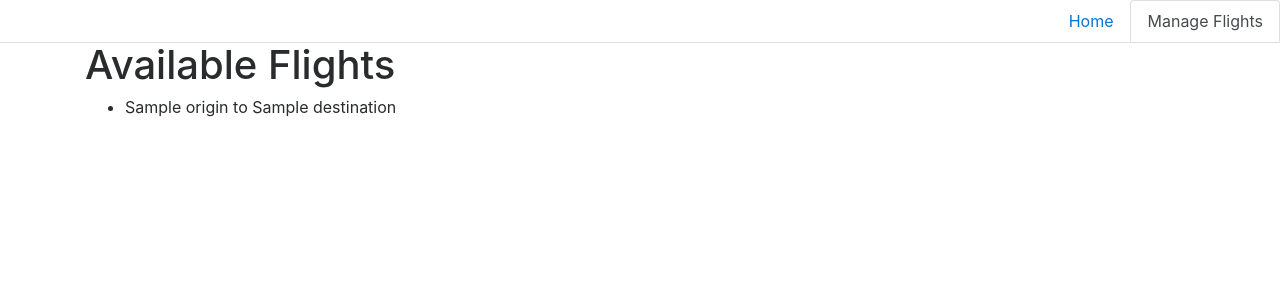
After one commit to timliuGH/airline_database, a Flask app: template templates/manage.html in a window 1280 px wide. The commit adds this page. Shown: the top 300 px of the page. Run offline with Flask 2, Linux system fonts and the light colour scheme; the template is opened without the code that fills it: most values are stand-ins (such as "Sample title", 1, 10 or a date in 2020); some libraries are stand-ins or nearby versions.

Commit message:
Add manage.html

```diff
--- a/templates/layout.html
+++ b/templates/layout.html
@@ -7,7 +7,7 @@
     <body>
         <nav class="nav nav-tabs justify-content-end">
             <a class="nav-link {% block active_home %}{% endblock %}" href="{{ url_for('index') }}">Home</a>
-            <a class="nav-link {% block active_manage %}{% endblock %}" href="#">Manage Flights</a>
+            <a class="nav-link {% block active_manage %}{% endblock %}" href="{{ url_for('manage') }}">Manage Flights</a>
         </nav>
 
         <div class="container">
--- /dev/null
+++ b/templates/manage.html
@@ -0,0 +1,14 @@
+{% extends "layout.html" %}
+
+{% block title %}Manage Flights{% endblock %}
+{% block active_manage %}active{% endblock %}
+{% block body %}
+    <h1>Available Flights</h1>
+    <ul>
+        {% for flight in flights %}
+            <li>
+                {{ flight.origin }} to {{ flight.destination }}
+            </li>
+        {% endfor %}
+    </ul>
+{% endblock %}
```
